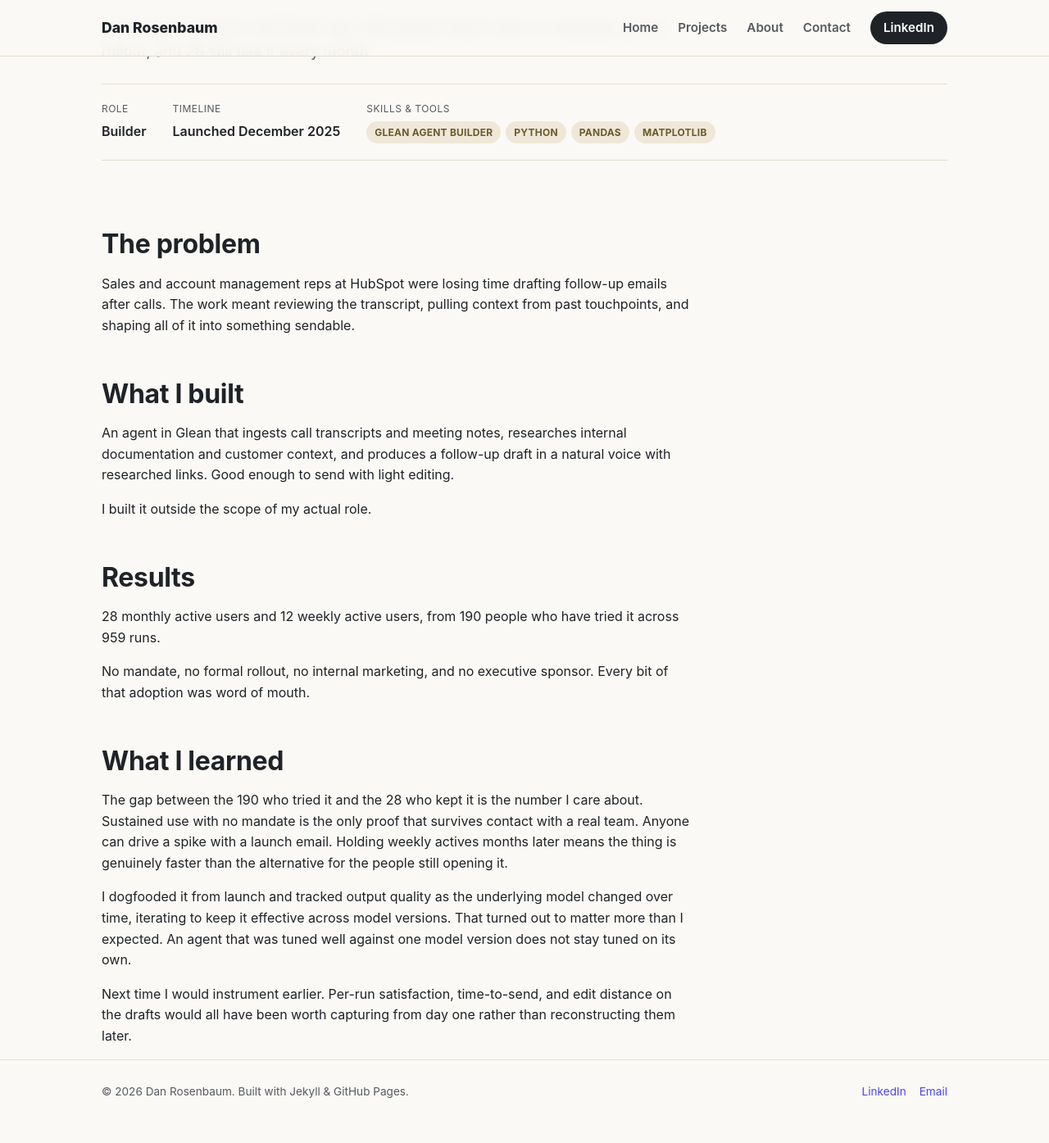
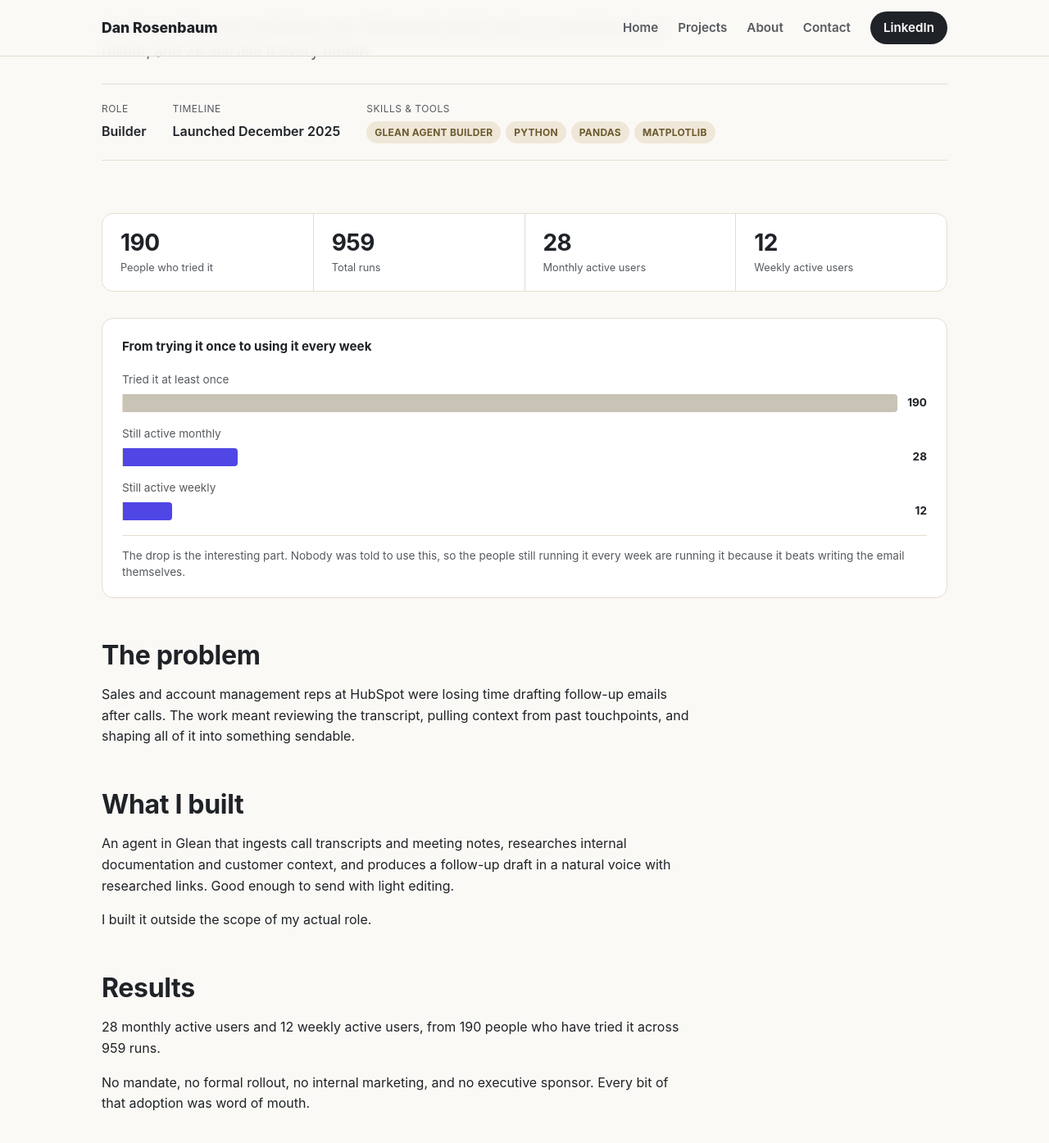
Before and after one commit to drosenbaum1794/portfolio, a Jekyll site: the page built from _projects/followup-email-agent.md, in a window 1280 px wide and 1400 px high, scrolled down 196 px. Shown: the top 1395 px of the window at 82% size. Built offline with Jekyll 4.4.1, drawn with Linux system fonts in a browser that asks for light colours.

Commit message:
Add stat tiles and bar charts to projects with real data
Two front-matter-driven includes, no JavaScript and no chart library.
HubBot and the follow-up agent get a KPI row plus one chart each; the
bootcamps page gets a KPI row. Synaptic Labs deliberately gets neither,
since adjacent tiles would visually fuse the learner count and the state
vendor status.

One accent hue plus gray, and every bar carries its own value label, so
no meaning rests on color alone. Ranges render as a lighter extension
rather than collapsing to a midpoint.

```diff
--- /dev/null
+++ b/_includes/chart-bars.html
@@ -0,0 +1,49 @@
+{% comment %}
+  Horizontal bar chart, plain HTML and CSS. No JavaScript, no libraries.
+
+  Driven by a `chart:` block in the project's front matter:
+
+    chart:
+      title: "Resolution rate, tagged versus estimated"
+      note: "Optional line of context under the chart."
+      max: 100                  # value that equals a full-width bar
+      bars:
+        - label: "Auto-tagged"
+          value: 31             # number, used for the bar width
+          display: "31%"        # what the reader sees. Any string
+          muted: true           # optional. Grays the bar for de-emphasis
+        - label: "Estimated effective"
+          value: 60             # solid portion starts here
+          value_to: 70          # optional. Draws a lighter range extension
+          display: "60 to 70%"
+
+  Every bar is directly labeled, so the color is never the only thing
+  carrying meaning. One accent hue plus gray, no categorical palette.
+{% endcomment %}
+{% assign c = include.chart %}
+{% if c and c.bars %}
+{% assign max = c.max | default: 100 %}
+<figure class="chart">
+  {% if c.title %}<figcaption class="chart__title">{{ c.title }}</figcaption>{% endif %}
+  <div class="chart__bars">
+    {% for bar in c.bars %}
+    {% assign pct = bar.value | times: 100.0 | divided_by: max %}
+    <div class="bar-row">
+      <div class="bar-row__label">{{ bar.label }}</div>
+      <div class="bar-row__body">
+        <div class="bar-row__track">
+          <div class="bar-row__fill{% if bar.muted %} bar-row__fill--muted{% endif %}" style="width: {{ pct }}%;"></div>
+          {% if bar.value_to %}
+          {% assign pct_to = bar.value_to | times: 100.0 | divided_by: max %}
+          {% assign pct_range = pct_to | minus: pct %}
+          <div class="bar-row__fill bar-row__fill--range" style="left: {{ pct }}%; width: {{ pct_range }}%;"></div>
+          {% endif %}
+        </div>
+        <span class="bar-row__value">{{ bar.display }}</span>
+      </div>
+    </div>
+    {% endfor %}
+  </div>
+  {% if c.note %}<p class="chart__note">{{ c.note }}</p>{% endif %}
+</figure>
+{% endif %}
--- /dev/null
+++ b/_includes/stat-row.html
@@ -0,0 +1,21 @@
+{% comment %}
+  KPI row of headline numbers for a project.
+  Driven by a `stats:` list in the project's front matter:
+
+    stats:
+      - value: "~1,900"
+        label: "Queries handled"
+
+  Four or fewer reads best. Values are plain strings, so ranges and
+  approximations ("60 to 70%", "180+") work without special handling.
+{% endcomment %}
+{% if include.stats %}
+<div class="stat-row">
+  {% for stat in include.stats %}
+  <div class="stat-tile">
+    <div class="stat-tile__value">{{ stat.value }}</div>
+    <div class="stat-tile__label">{{ stat.label }}</div>
+  </div>
+  {% endfor %}
+</div>
+{% endif %}
--- a/_layouts/project.html
+++ b/_layouts/project.html
@@ -32,6 +32,9 @@ layout: default
     {% endif %}
   </header>
 
+  {% if page.stats %}{% include stat-row.html stats=page.stats %}{% endif %}
+  {% if page.chart %}{% include chart-bars.html chart=page.chart %}{% endif %}
+
   {% if page.video_platform and page.video_platform != "none" and page.video_id %}
   <div class="project__video">
     {% include video-embed.html platform=page.video_platform id=page.video_id title=page.title %}
--- a/_projects/followup-email-agent.md
+++ b/_projects/followup-email-agent.md
@@ -9,6 +9,33 @@ tags: [AI Agents, Adoption, Go-to-Market]
 skills: [Glean Agent Builder, Python, pandas, matplotlib]
 video_platform: none   # set to youtube or loom once recorded
 video_id: ""           # paste the YouTube or Loom ID here
+stats:
+  - value: "190"
+    label: "People who tried it"
+  - value: "959"
+    label: "Total runs"
+  - value: "28"
+    label: "Monthly active users"
+  - value: "12"
+    label: "Weekly active users"
+chart:
+  title: "From trying it once to using it every week"
+  max: 190
+  bars:
+    - label: "Tried it at least once"
+      value: 190
+      display: "190"
+      muted: true
+    - label: "Still active monthly"
+      value: 28
+      display: "28"
+    - label: "Still active weekly"
+      value: 12
+      display: "12"
+  note: >-
+    The drop is the interesting part. Nobody was told to use this, so the
+    people still running it every week are running it because it beats writing
+    the email themselves.
 ---
 ## The problem
 
--- a/assets/css/main.scss
+++ b/assets/css/main.scss
@@ -334,6 +334,111 @@ ul { margin: 0; padding: 0; list-style: none; }
   max-width: 34ch;
 }
 
+/* ==========================================================================
+   7b. Data display: KPI tiles and bar charts
+   One accent hue plus a neutral gray. Every value is directly labeled, so
+   color never carries meaning on its own.
+   ========================================================================== */
+.stat-row {
+  display: grid;
+  grid-template-columns: repeat(auto-fit, minmax(150px, 1fr));
+  gap: 1px;
+  margin: 32px 0;
+  background: var(--color-border);
+  border: 1px solid var(--color-border);
+  border-radius: var(--radius);
+  overflow: hidden;
+}
+.stat-tile {
+  background: #fff;
+  padding: 20px 22px;
+}
+.stat-tile__value {
+  font-size: 1.75rem;
+  font-weight: 700;
+  line-height: 1.1;
+  letter-spacing: -0.02em;
+  color: var(--color-ink);
+  margin-bottom: 6px;
+}
+.stat-tile__label {
+  font-size: 0.8rem;
+  line-height: 1.35;
+  color: var(--color-ink-soft);
+}
+
+.chart {
+  margin: 32px 0;
+  padding: 22px 24px 20px;
+  border: 1px solid var(--color-border);
+  border-radius: var(--radius);
+  background: #fff;
+}
+.chart__title {
+  font-weight: 700;
+  font-size: 0.95rem;
+  color: var(--color-ink);
+  margin-bottom: 18px;
+}
+.chart__bars { display: flex; flex-direction: column; gap: 16px; }
+.chart__note {
+  margin: 18px 0 0;
+  padding-top: 14px;
+  border-top: 1px solid var(--color-border);
+  font-size: 0.85rem;
+  line-height: 1.5;
+  color: var(--color-ink-soft);
+}
+
+.bar-row__label {
+  font-size: 0.85rem;
+  color: var(--color-ink-soft);
+  margin-bottom: 6px;
+}
+.bar-row__body {
+  display: flex;
+  align-items: center;
+  gap: 12px;
+}
+.bar-row__track {
+  position: relative;
+  flex: 1;
+  height: 22px;
+  /* Recessive baseline rather than a full grid. */
+  border-left: 1px solid var(--color-border);
+}
+.bar-row__fill {
+  position: absolute;
+  left: 0;
+  height: 100%;
+  background: var(--color-accent);
+  /* Rounded at the data end, square at the baseline. */
+  border-radius: 0 4px 4px 0;
+  min-width: 2px;
+}
+.bar-row__fill--muted { background: #c9c3b6; }
+.bar-row__fill--range {
+  background: var(--color-accent);
+  opacity: 0.3;
+  border-radius: 0 4px 4px 0;
+}
+/* Values sit outside the bar so they are always legible, whatever the
+   fill width or color. */
+.bar-row__value {
+  flex-shrink: 0;
+  text-align: right;
+  font-size: 0.85rem;
+  font-weight: 700;
+  color: var(--color-ink);
+  white-space: nowrap;
+}
+
+@media (max-width: 520px) {
+  .stat-tile { padding: 16px 18px; }
+  .stat-tile__value { font-size: 1.5rem; }
+  .chart { padding: 18px 18px 16px; }
+}
+
 .prose { max-width: 720px; }
 .prose h2 { margin-top: 1.6em; }
 .prose ul { list-style: disc; padding-left: 1.4em; margin-bottom: 1em; }
```
Also changed, not shown: _projects/ai-bootcamps-college-students.md (+9 -0 lines), _projects/hubbot-support-agent.md (+25 -0 lines), README.md.
